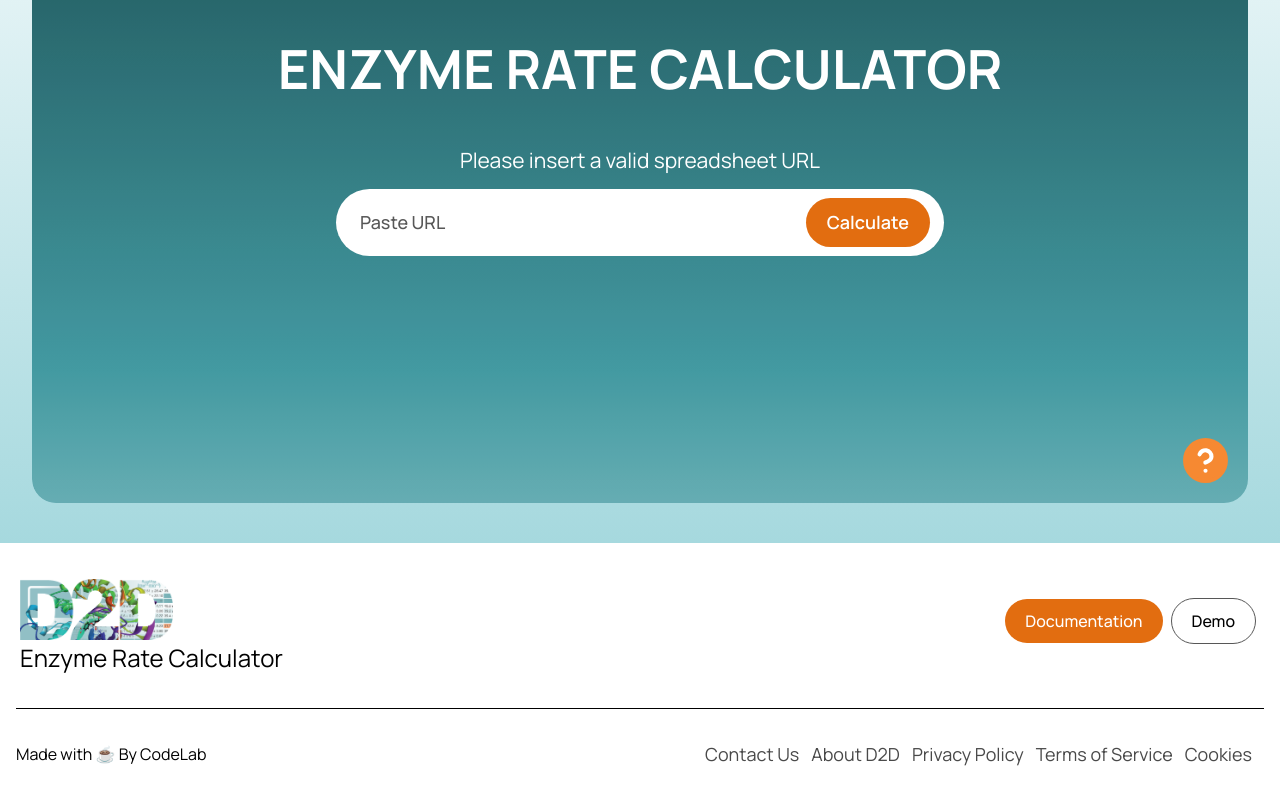
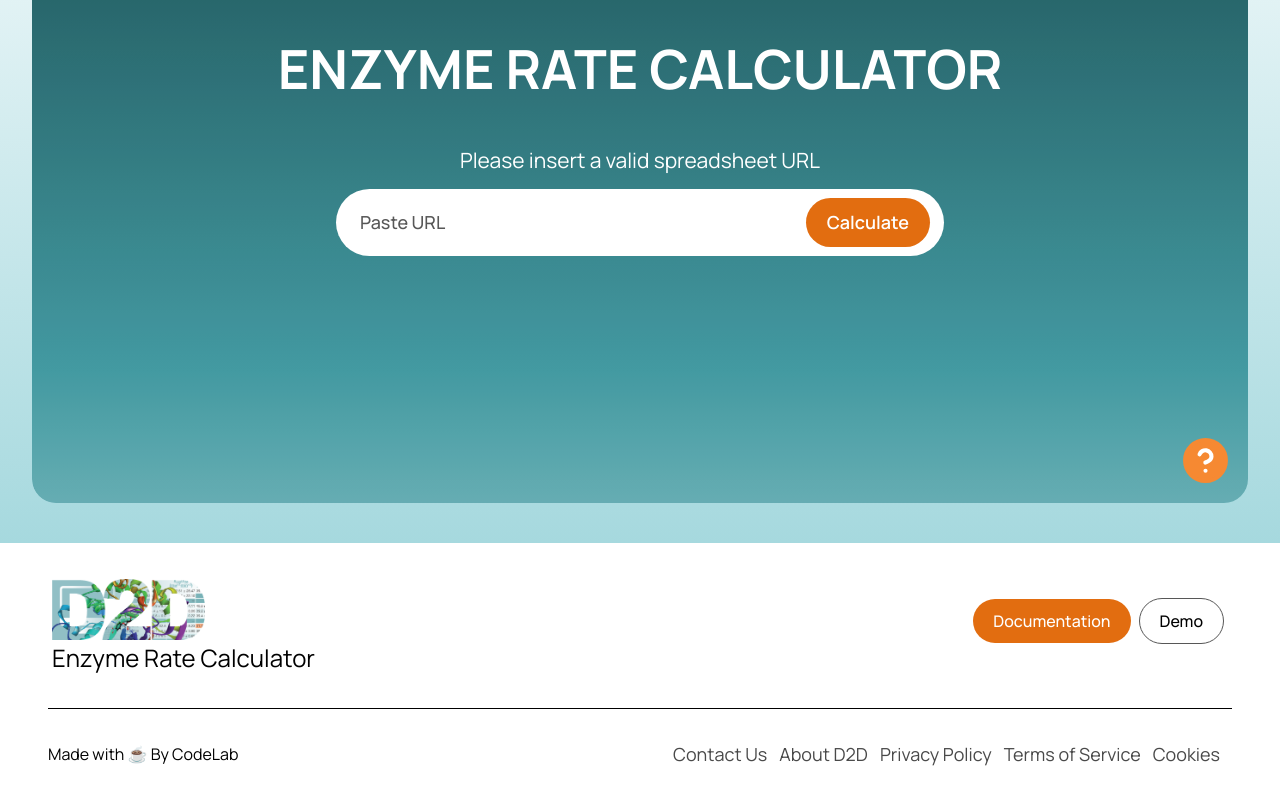
Before and after one commit to Codelab-Davis/d2d-graph-applet, a React (Vite) app in the folder frontend/: page / in a window 1280 px wide. Shown: the part 257-1057 px from the top of the page. Built offline with nearby package versions, Linux system fonts and the light colour scheme.

Commit message:
changed width of footer to match background

```diff
--- a/frontend/src/Footer.tsx
+++ b/frontend/src/Footer.tsx
@@ -2,7 +2,7 @@ const Footer = () => {
     return (
       <>
         <footer className="bg-white dark:bg-gray-900">
-          <div className="mx-auto w-full p-4 py-6 lg:py-8">
+          <div className="mx-auto w-[95%] p-4 py-6 lg:py-8">
             <div className="md:flex md:justify-between">
               <div className="mb-6 md:mb-0">
                 <a href="https://d2d.ucdavis.edu/" className="flex sm:mx-auto items-center">
```
